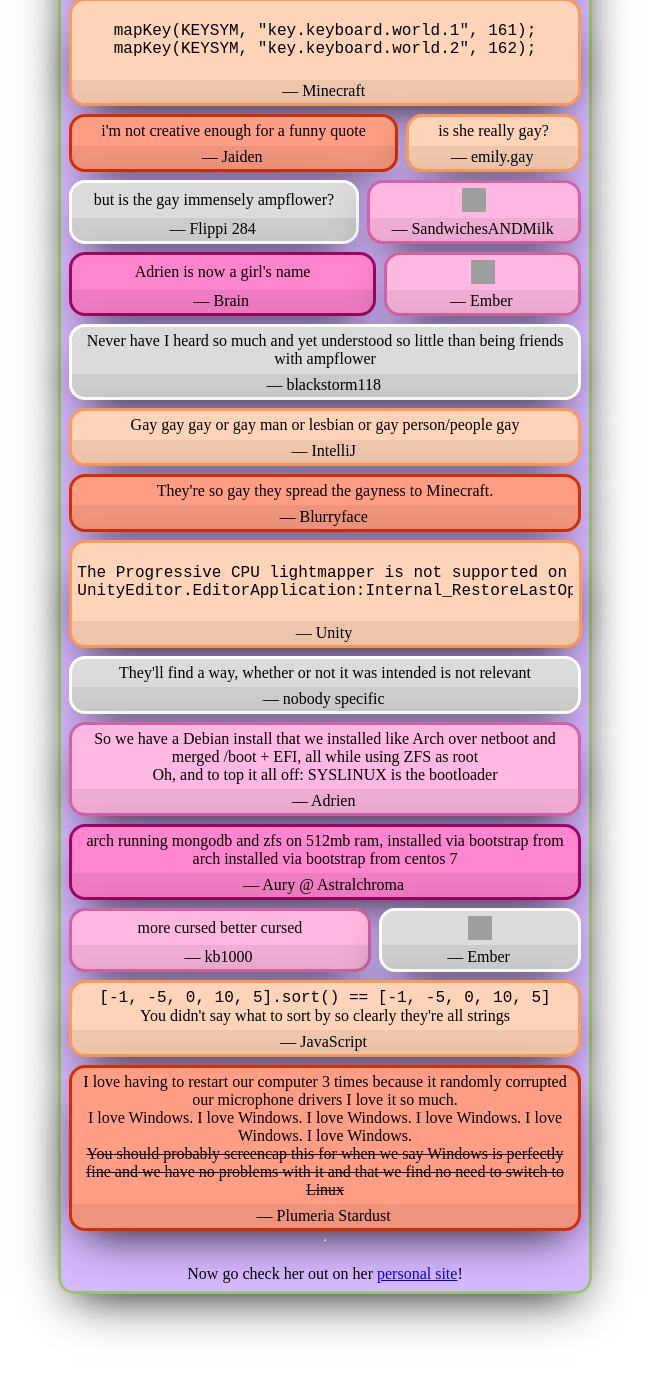
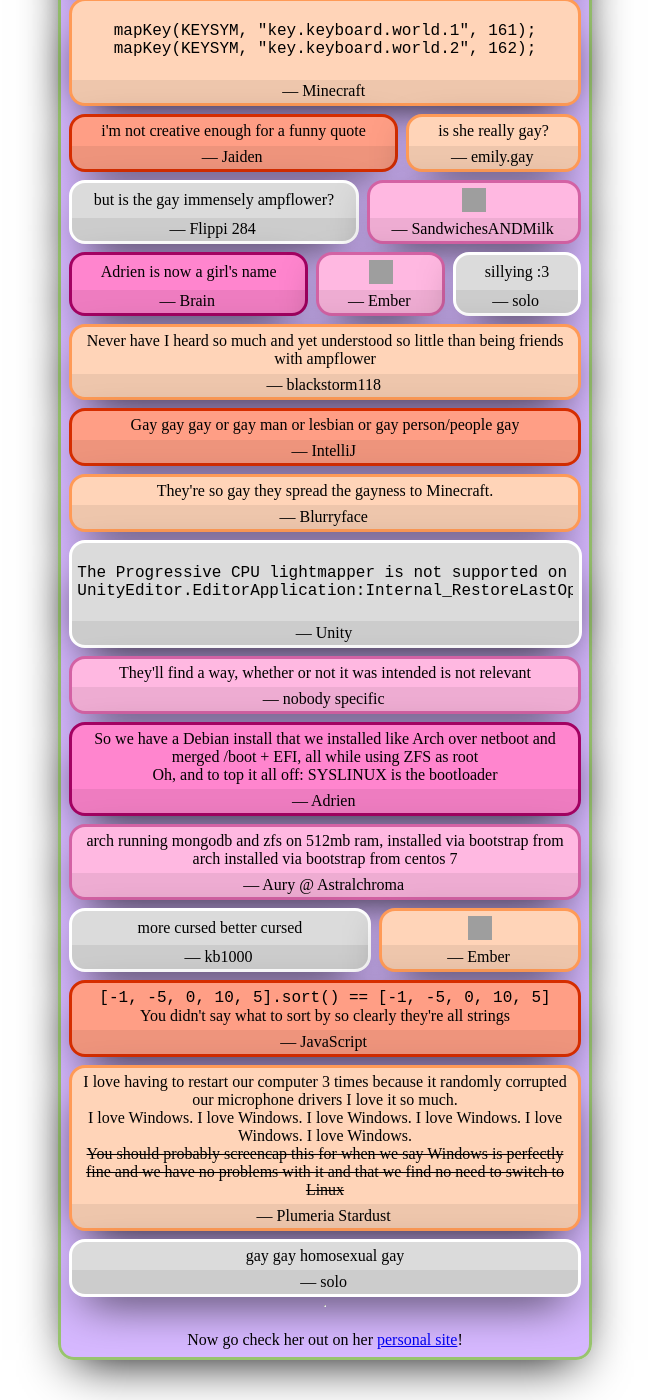
Before and after one commit to Ampflower/bug-free-carnival, a Jekyll site: the page built from index.html, in a window 1280 px wide and 1400 px high, scrolled down 1271 px. Shown: the whole window, without its empty margins (315-964 px from the left). Built offline with Jekyll 4.4.1, drawn with Linux system fonts in a browser that asks for light colours; before the commit the page ends 2605 px from its top, so only the background shows below that; grey boxes are pictures that could not be loaded.

Commit message:
Add a couple quotes from solo

```diff
--- a/index.html
+++ b/index.html
@@ -95,6 +95,8 @@
    quote: "Adrien is now a girl's name"
  - author: Ember
    quote: '<img src="https://cdn.discordapp.com/emojis/1109811879360086056.webp?size=44&quality=lossless" width="24" height="24" alt="blobfox pineapple" />'
+ - author: solo
+   quote: "sillying :3"
  - author: blackstorm118
    quote: "Never have I heard so much and yet understood so little than being friends with ampflower"
  - author: IntelliJ
@@ -121,6 +123,9 @@
    quote: "I love having to restart our computer 3 times because it randomly corrupted our microphone drivers I love it so much.<br/>
 I love Windows. I love Windows. I love Windows. I love Windows. I love Windows. I love Windows.<br/>
 <s>You should probably screencap this for when we say Windows is perfectly fine and we have no problems with it and that we find no need to switch to Linux</s>"
+ - author: solo
+   quote: "gay gay homosexual gay"
+   hover: "No, this wasn't said before, what makes you think that?"
 ---
 
 <div class="card">
```
